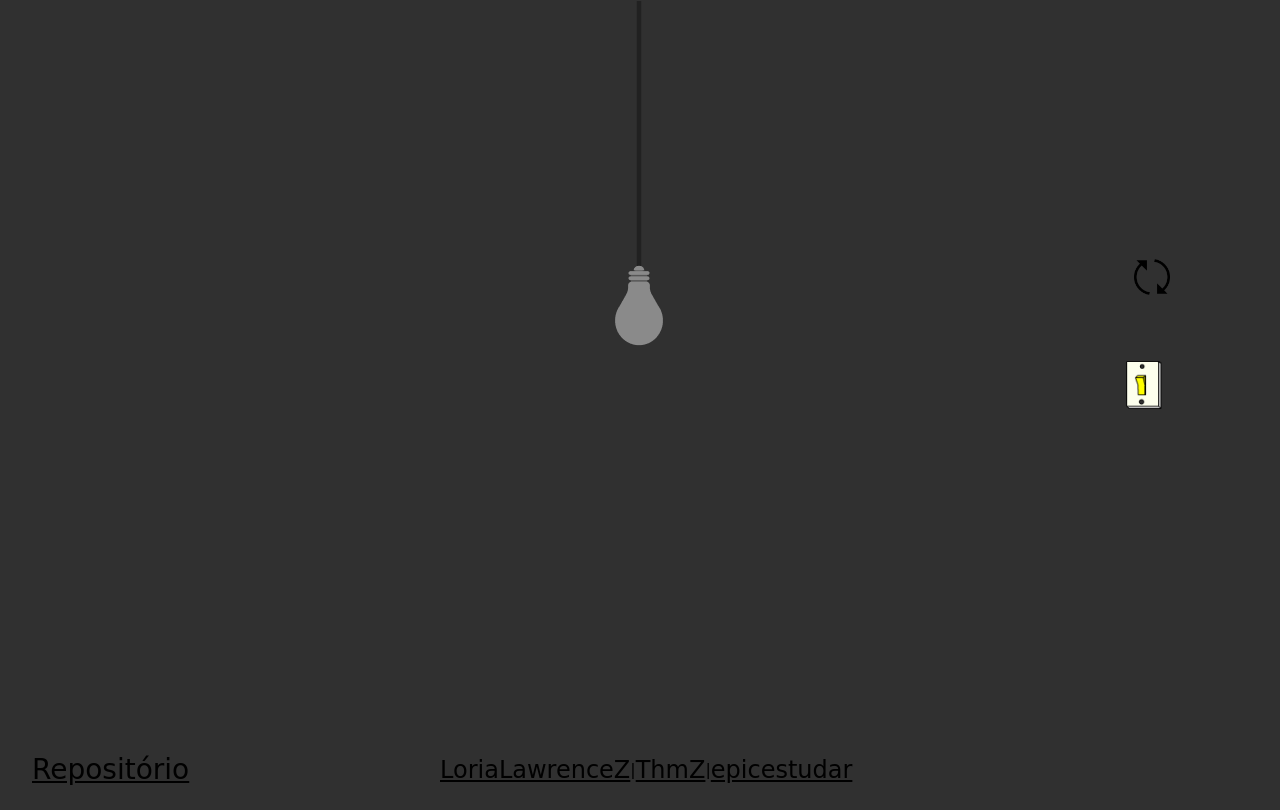
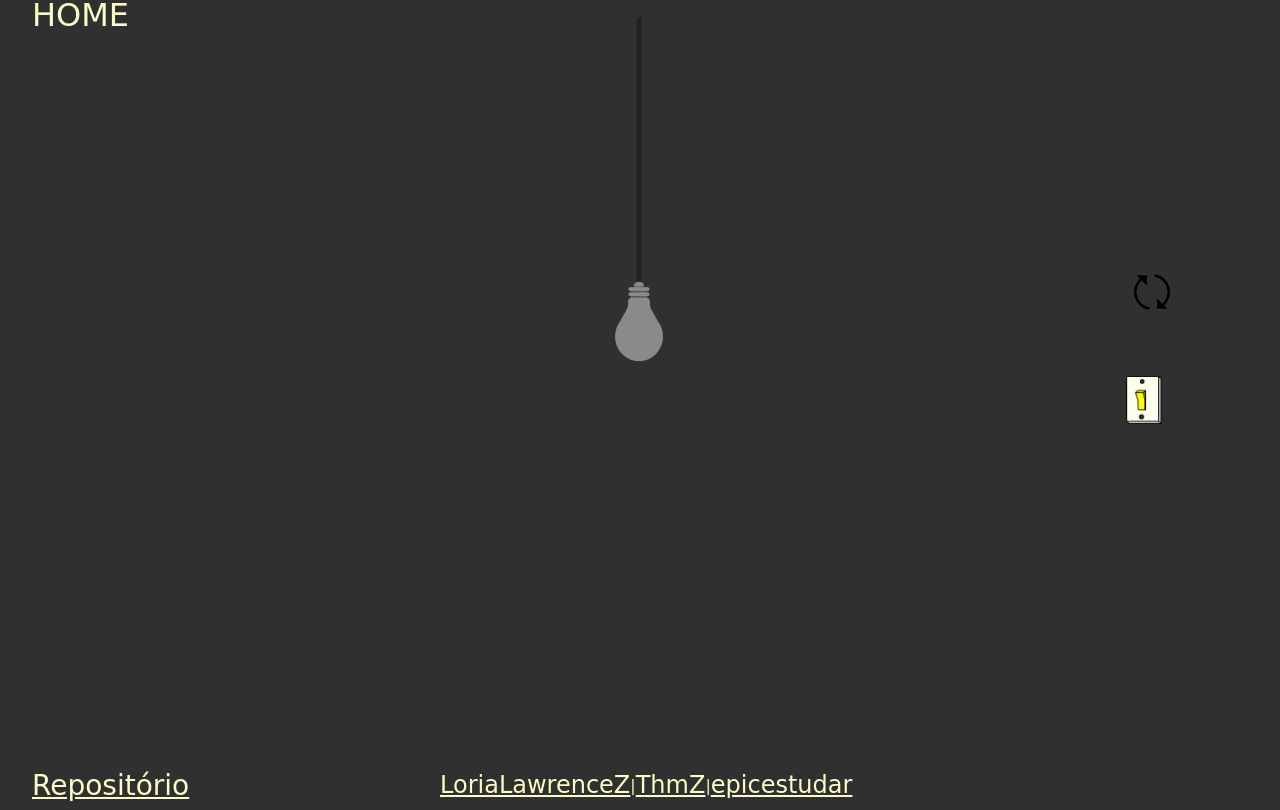
Before and after one commit to OZimbres/VTL-SA2, a plain HTML site: page html/lampada.html in a window 1280 px wide. Drawn offline with Linux system fonts and the light colour scheme; a web font is replaced by a local one.

Commit message:
commit ThmZ

```diff
--- a/css/lampada.css
+++ b/css/lampada.css
@@ -69,3 +69,42 @@ article{
     object-fit: cover;
     cursor: pointer;
 }
+header {
+    min-height: 50px;
+    height: 5%;
+    width: 100%;
+    display: flex;
+    align-items: center;
+    justify-content: end;
+    z-index: 200;
+}
+
+nav {
+    height: 100%;
+    width: 97.5%;
+    display: flex;
+    align-items: center;
+    justify-content: start;
+}
+
+header a {
+    font-size: 32px;
+    text-decoration: none;
+    font-family: 'Londrina Solid', cursive;
+}
+header a, footer li{
+    color: var(--amarelo-pastel);
+}
+footer a{
+    color: var(--amarelo-pastel)
+}
+
+.devs li a{
+    font-size: 24px;
+    color: var(--amarelo-pastel)
+}
+
+.repositorio a{
+    font-size: 28px;
+    color: var(--amarelo-pastel)
+}
--- a/html/lampada.html
+++ b/html/lampada.html
@@ -5,6 +5,11 @@
     <meta charset="UTF-8">
     <meta name="viewport" content="width=device-width, initial-scale=1.0">
     <title>Document</title>
+    <!--Google Fonts-->
+    <link rel="preconnect" href="https://fonts.googleapis.com">
+    <link rel="preconnect" href="https://fonts.gstatic.com" crossorigin>
+    <link href="https://fonts.googleapis.com/css2?family=Londrina+Solid:wght@100;300;400;900&display=swap" rel="stylesheet">
+    <!--Estilização própria-->
     <link rel="stylesheet" href="/css/universal.css">
     <link rel="stylesheet" href="/css/lampada.css">
 </head>
```
Also changed, not shown: assets/imagens/lampada/Captura de tela 2023-09-01 134059.png (deleted), assets/imagens/lampada/Captura de tela 2023-09-01 140842.png (deleted), assets/imagens/lampada/Captura de tela 2023-09-01 141157.png (deleted), assets/imagens/lampada/Captura de tela 2023-09-01 144520.png (deleted), assets/imagens/lampada/fundo2.png (deleted), assets/imagens/lampada/nn1.png (deleted), assets/imagens/lampada/nn2.png (deleted).
